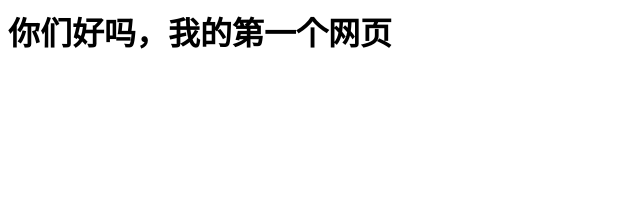
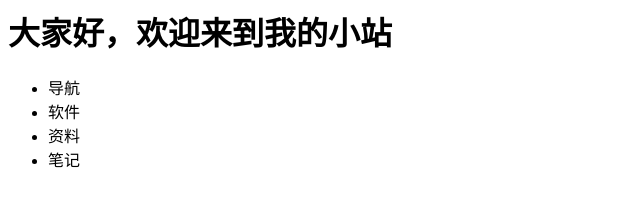
Before and after one commit to freedomship/freedomship.github.io, a plain HTML site: page index.html in a window 1280 px wide. Shown: the whole page, without its empty margins (0-640 px from the left). Drawn offline with Linux system fonts and the light colour scheme.

Commit message:
Update index.html

```diff
--- a/index.html
+++ b/index.html
@@ -1 +1,8 @@
-<h1>你们好吗，我的第一个网页</h1>
+<h1>大家好，欢迎来到我的小站</h1>
+
+<ul>
+  <li>导航</li>
+  <li>软件</li>
+  <li>资料</li>
+  <li>笔记</li>
+</ul>
```
